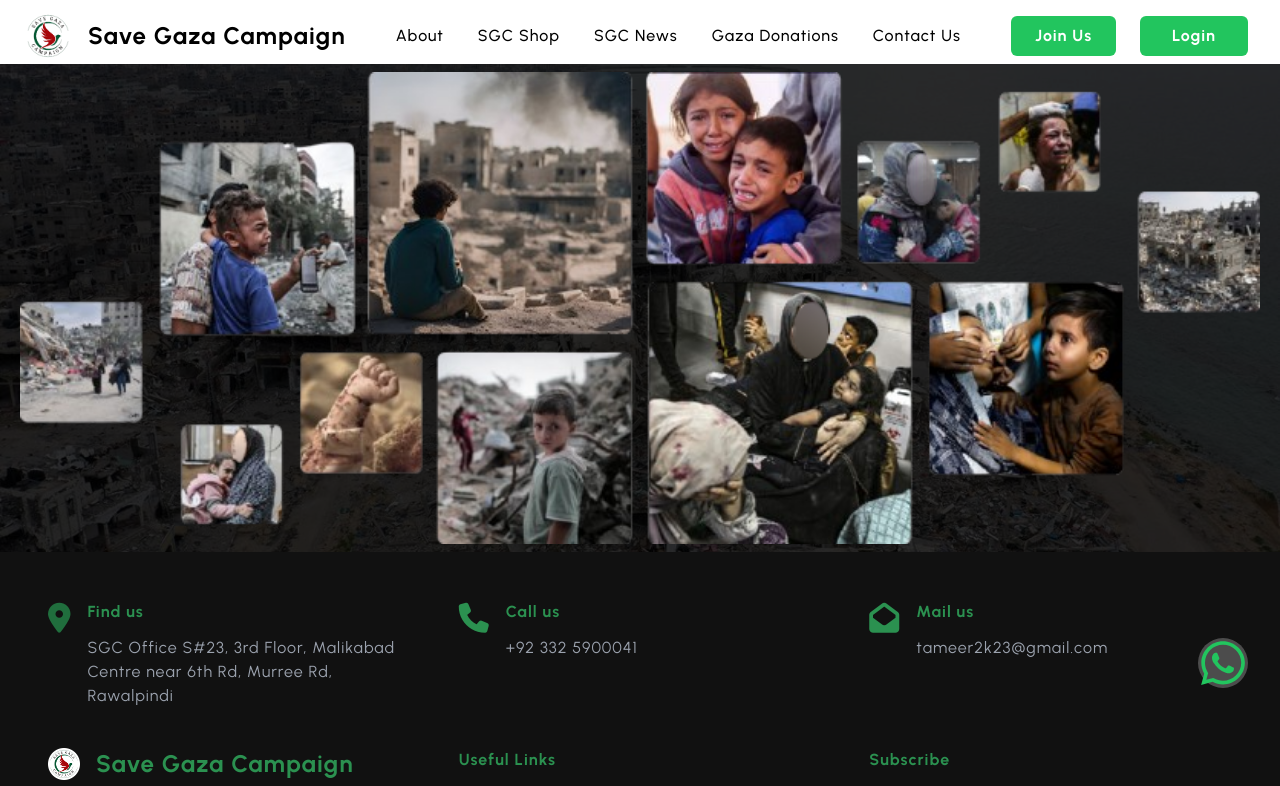
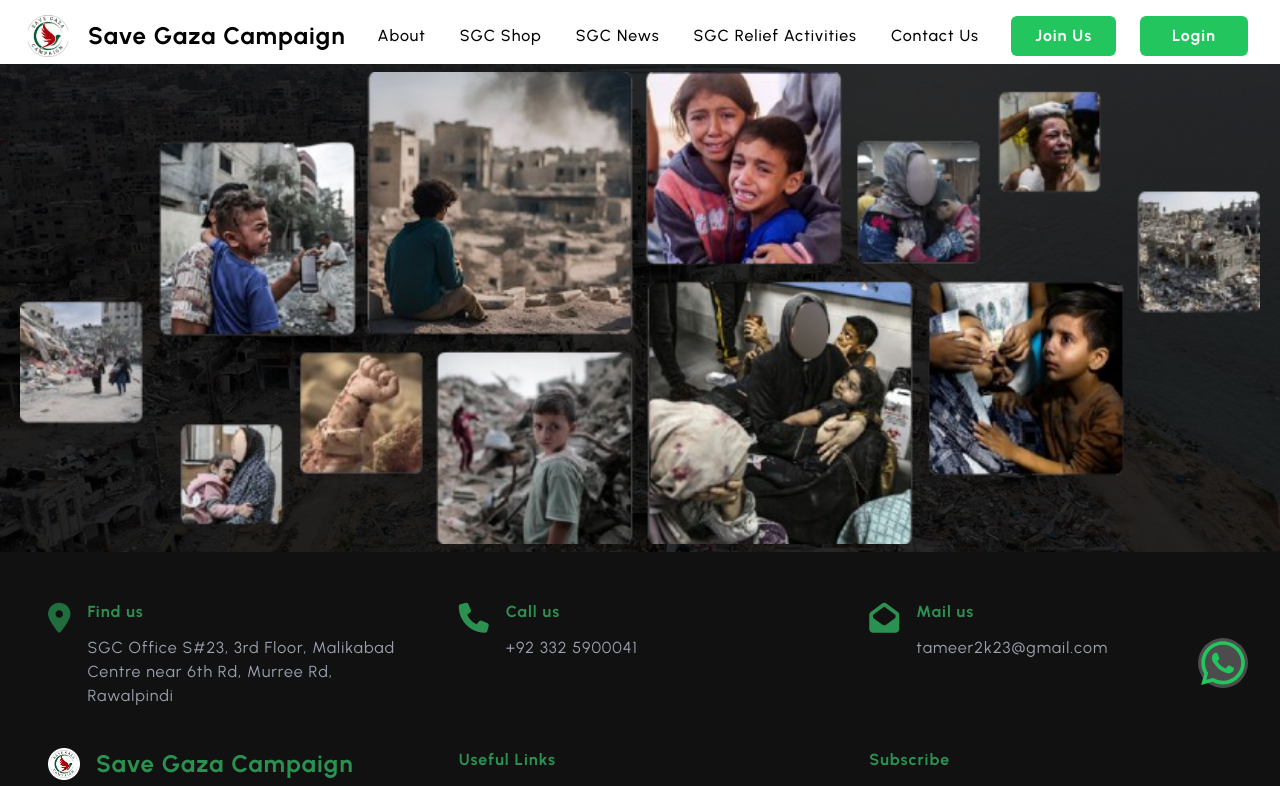
Before and after one commit to IbrahimBajwa313/SaveGaza, a Next.js app: page /ImageSec in a window 1280 px wide. Shown: the top 786 px of the page. Built offline with nearby package versions, Linux system fonts and the light colour scheme.

Commit message:
Links Added

```diff
--- a/components/HowYouHelp.jsx
+++ b/components/HowYouHelp.jsx
@@ -45,7 +45,8 @@ const HowYouCanHelp = () => {
       description: "Your contribution can bring meaningful change.",
       button: {
         label: "Donate Now",
-        link: "", // Replace with your donation module link
+        link: "https://sgc-relief-activities-2st2.vercel.app/", // Replace with your donation module link
+        target: "_blank",
       },
     },
   ];
--- a/components/Menu.jsx
+++ b/components/Menu.jsx
@@ -6,7 +6,7 @@ const data = [
     { id: 1, name: 'About', url: '/about' },
     { id: 2, name: 'SGC Shop', url: '/pageUnderCons' },
     { id: 3, name: 'SGC News', url: '/pageUnderCons' },
-    { id: 4, name: 'Gaza Donations', url: '/pageUnderCons' },
+    { id: 4, name: 'SGC Relief Activities', url: 'https://sgc-relief-activities-2st2.vercel.app/' },
     { id: 5, name: 'Contact Us', url: '/contact' },
 ];
 
--- a/components/MenuMobile.jsx
+++ b/components/MenuMobile.jsx
@@ -13,7 +13,7 @@ const data = [
     { id: 1, name: 'About', url: '/about' },
     { id: 2, name: 'SGC Shop', url: '/' },
     { id: 3, name: 'SGC News', url: '/' },
-    { id: 4, name: 'Gaza Donations', url: '/' },
+    { id: 4, name: 'SGC Relief activities', url: 'https://sgc-relief-activities-2st2.vercel.app/' },
     { id: 5, name: 'Contact Us', url: '/contact' },
 ];
 
```
